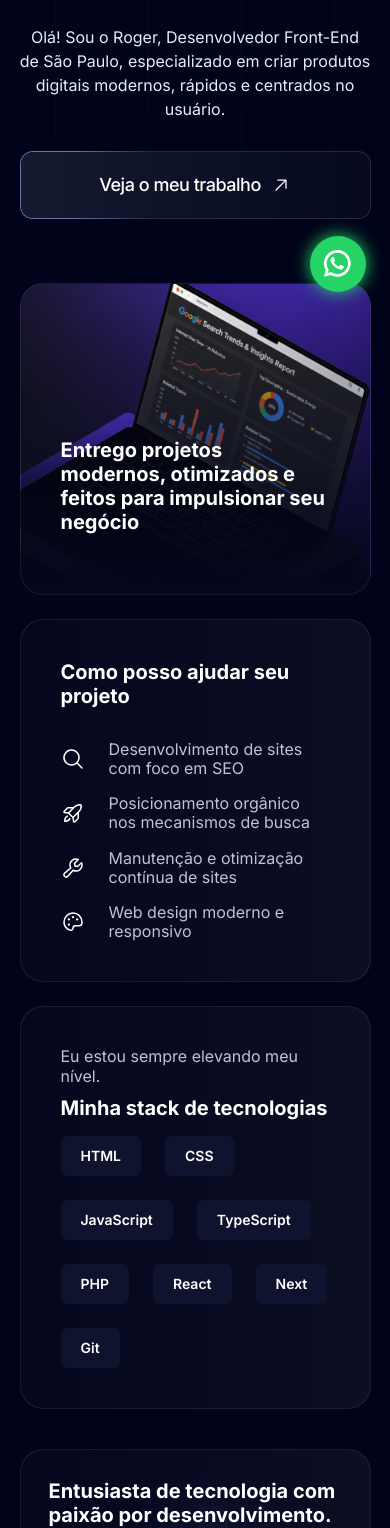
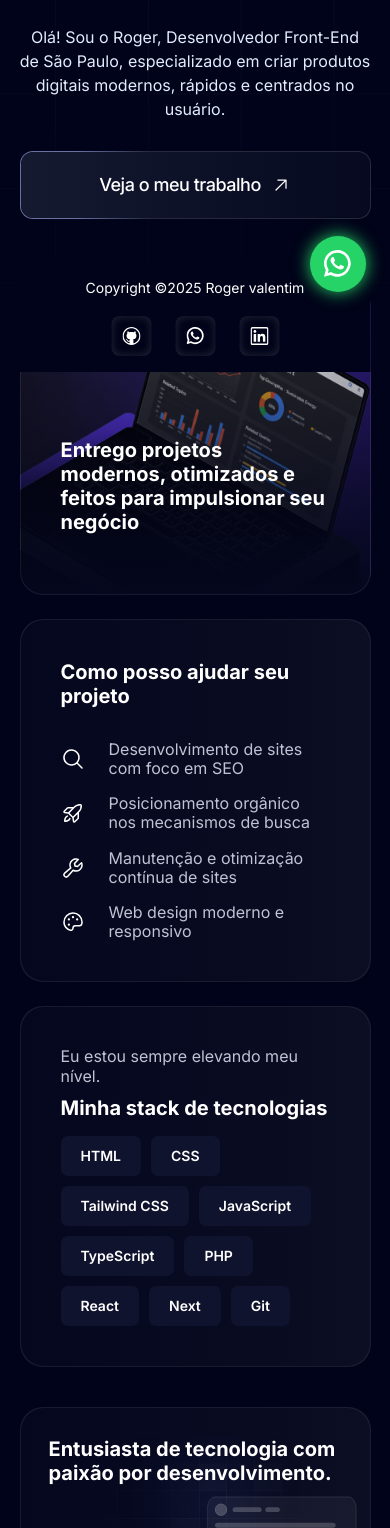
Before and after one commit to rogervalentim/roger-portfolio, a Next.js app: page / in a window 390 px wide. Shown: the part 472-2000 px from the top of the page. Built offline with nearby package versions, Linux system fonts and the light colour scheme.

Commit message:
adicionando melhorias

```diff
--- a/app/components/about.tsx
+++ b/app/components/about.tsx
@@ -101,7 +101,7 @@ export const About = () => {
                   <h2 className=" text-white text-[20px] md:text-3xl  font-bold leading-[120%] tracking-[-1%] mt-2.5">
                     Minha stack de tecnologias
                   </h2>
-                  <div className="flex flex-wrap gap-6 mt-4">
+                  <div className="flex flex-wrap gap-2.5 mt-4">
                     <div className="bg-[#10132E] h-8 p-5 flex items-center justify-center rounded-[6.97px]">
                       <p className="text-white text-sm font-semibold leading-[18.6px]">
                         HTML
@@ -110,6 +110,11 @@ export const About = () => {
                     <div className="bg-[#10132E] h-8 p-5 flex items-center justify-center rounded-[6.97px]">
                       <p className="text-white text-sm font-semibold leading-[18.6px]">
                         CSS
+                      </p>
+                    </div>
+                    <div className="bg-[#10132E] h-8 p-5 flex items-center justify-center rounded-[6.97px]">
+                      <p className="text-white text-sm font-semibold leading-[18.6px]">
+                        Tailwind CSS
                       </p>
                     </div>
                     <div className="bg-[#10132E] h-8 p-5 flex items-center justify-center rounded-[6.97px]">
@@ -194,6 +199,7 @@ export const About = () => {
                         <a
                           href="/Roger-Valentim-Curriculo.pdf"
                           target="_blank"
+                          title="baixar cv"
                           rel="noopener noreferrer"
                           className="rounded-[7px] flex justify-center items-center gap-[5px]  bg-linear-to-r from-[#161A31] to-[#06091F] hover:bg-linear-to-r hover:from-[#1B2B6B] hover:to-[#0A0F3A]
   transition-all duration-300 max-w-[197px] h-10 w-full text-[#E4ECFF] hover:text-white leading-[120%] tracking-[-0.48px] text-sm"
--- a/app/components/experience-card.tsx
+++ b/app/components/experience-card.tsx
@@ -45,7 +45,7 @@ export function ExperienceCard({
             </div>
 
             <div>
-              <h2 className="font-bold text-[20px] md:text-[26px] leading-[32.5px] tracking-[-1%] text-white">
+              <h2 className="font-bold text-[20px] md:text-[26px] md:leading-[32.5px] tracking-[-1%] text-white">
                 {title}
               </h2>
               <p className="text-sm md:text-[16px] font-medium leading-[130%] text-[#BEC1DD] mt-3">
--- a/app/components/experience.tsx
+++ b/app/components/experience.tsx
@@ -11,7 +11,7 @@ export const Experience = () => {
         <ExperienceCard
           image="/experince/student-1.svg"
           title="Estagiário desenvolvedor front end"
-          date="21/10/2024 - Atualmente"
+          date="Prime web - 21/10/2024 - Atualmente"
           description="Desenvolvimento de sites com foco em SEO, posicionamento orgânico, manutenção de sites e web design, extração e apresentação de relatórios de desempenho de sites."
         />
         <ExperienceCard
--- a/app/components/footer.tsx
+++ b/app/components/footer.tsx
@@ -1,6 +1,37 @@
+"use client";
+import { useEffect, useState } from "react";
+
 export const Footer = () => {
+  const [scrolled, setScrolled] = useState(false);
+
+  useEffect(() => {
+    const handleScroll = () => {
+      setScrolled(window.scrollY > 10);
+    };
+
+    window.addEventListener("scroll", handleScroll);
+    return () => window.removeEventListener("scroll", handleScroll);
+  }, []);
+
   return (
-    <footer className="container flex flex-col justify-center gap-[25px] md:gap-0 md:flex-row  md:justify-between items-center pb-10">
+    <footer
+      className={`
+  fixed bottom-0 left-1/2 -translate-x-1/2
+  md:static md:translate-x-0 md:bottom-auto md:left-auto
+
+  w-full container
+  py-4 px-4 rounded-t-xl
+  flex flex-col justify-center items-center
+  md:flex-row md:justify-between gap-4
+  transition-all duration-300
+
+  ${
+    scrolled
+      ? "backdrop-blur-md bg-[#000319]/70 border-t border-white/10"
+      : "bg-[#000319] border-transparent"
+  }
+`}
+    >
       <p className="text-sm font-regular text-white  leading-6">
         Copyright &copy;2025 Roger valentim
       </p>
@@ -10,7 +41,7 @@ export const Footer = () => {
           title="Clique aqui e veja o meu Github"
           target="_blank"
           className="rounded-lg  bg-[#05041F]/8
-     shadow-[inset_0_0_8px_0.82px_rgba(255,255,255,0.12)] h-10 w-10 flex justify-center items-center"
+     shadow-[inset_0_0_8px_0.82px_rgba(255,255,255,0.12)] animate-glow-white h-10 w-10 flex justify-center items-center"
         >
           <svg
             width="18"
@@ -30,7 +61,7 @@ export const Footer = () => {
           title="Entre em contato comigo pelo WhatsApp"
           target="_blank"
           className="rounded-lg  bg-[#05041F]/8
-     shadow-[inset_0_0_8px_0.82px_rgba(255,255,255,0.12)] h-10 w-10 flex justify-center items-center"
+     shadow-[inset_0_0_8px_0.82px_rgba(255,255,255,0.12)] h-10 w-10 animate-glow-white flex justify-center items-center"
         >
           <svg
             width="18"
@@ -50,7 +81,7 @@ export const Footer = () => {
           title="Clique aqui e veja o meu Linkedin"
           target="_blank"
           className="rounded-lg  bg-[#05041F]/8
-     shadow-[inset_0_0_8px_0.82px_rgba(255,255,255,0.12)] h-10 w-10 flex justify-center items-center"
+     shadow-[inset_0_0_8px_0.82px_rgba(255,255,255,0.12)] animate-glow-white h-10 w-10 flex justify-center items-center"
         >
           <svg
             width="18"
--- a/app/components/projects.tsx
+++ b/app/components/projects.tsx
@@ -3,7 +3,7 @@ import { ProjectCard } from "./project-card";
 export const Projects = () => {
   return (
     <>
-      <section className="container grid-pattern" id="projetos">
+      <section className="container " id="projetos">
         <h1 className="font-bold text-white text-4xl leading-[100%] tracking-[-2px] md:text-5xl text-center">
           Projetos <span className="text-[#CBACF9]">recentes</span>
         </h1>
@@ -176,7 +176,7 @@ Uma aplicação web inspirada no iFood, desenvolvida para simular o processo de
           <ProjectCard
             title="Cineverse"
             image="/projects/cineverse.jpg"
-            link="https://movies-2-0-94zq-8s7kya4xf-rogervalentims-projects.vercel.app/"
+            link="https://movies-2-0-94zq.vercel.app/"
             description="
 Um aplicativo web moderno desenvolvido para explorar filmes e séries populares. O projeto inclui interface responsiva, busca integrada, navegação intuitiva e exibição dinâmica de conteúdos em destaque. Focado em usabilidade e design elegante, o CineVerse oferece uma experiência imersiva para descobrir novos títulos de forma simples e agradável.          "
             techs={[
--- a/app/globals.css
+++ b/app/globals.css
@@ -82,3 +82,17 @@ body {
 .animate-glow {
   animation: glow 2s ease-in-out infinite;
 }
+
+@keyframes glowWhite {
+  0%,
+  100% {
+    box-shadow: inset 0 0 8px 0.82px rgba(255, 255, 255, 0.12);
+  }
+  50% {
+    box-shadow: inset 0 0 14px 1.2px rgba(255, 255, 255, 0.22);
+  }
+}
+
+.animate-glow-white {
+  animation: glowWhite 2.2s ease-in-out infinite;
+}
--- a/app/page.tsx
+++ b/app/page.tsx
@@ -31,9 +31,9 @@ export default function Home() {
         <Hero />
       </div>
       <main>
-      <About />
-      <Projects />
-      <Experience />
+        <About />
+        <Projects />
+        <Experience />
       </main>
       <div className="pattern">
         <Cta />
```
Also changed, not shown: app/components/hero.tsx (line endings or trailing spaces).
